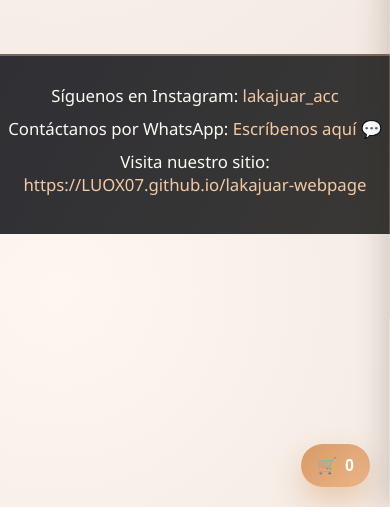
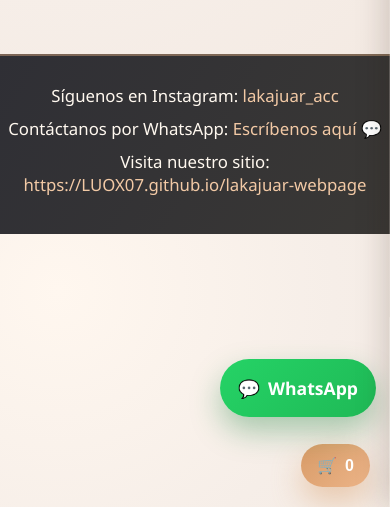
Before and after one commit to LUOX07/lakajuar-webpage, a website: page index.html in a window 390 px wide. Shown: the part 337-844 px from the top of the page. Drawn offline with Linux system fonts and the light colour scheme; no server answers.

Commit message:
Agregar boton flotante de WhatsApp con diseno mobile-friendly

```diff
--- a/assets/css/styles.css
+++ b/assets/css/styles.css
@@ -649,6 +649,32 @@ body::before {
     transform: translateY(-4px);
 }
 
+.floating-whatsapp-btn {
+    position: fixed;
+    right: 20px;
+    bottom: 84px;
+    z-index: 2000;
+    background: linear-gradient(135deg, #25d366, #1fb956);
+    color: #fff;
+    border: 0;
+    border-radius: 999px;
+    padding: 12px 16px;
+    font-size: 1rem;
+    font-weight: 700;
+    box-shadow: 0 14px 30px rgba(21, 128, 61, 0.35);
+    cursor: pointer;
+    display: inline-flex;
+    align-items: center;
+    gap: 8px;
+    text-decoration: none;
+    transition: transform 0.2s ease, filter 0.2s ease;
+}
+
+.floating-whatsapp-btn:hover {
+    transform: translateY(-4px);
+    filter: brightness(1.06);
+}
+
 .cart-drawer {
     position: fixed;
     top: 0;
@@ -894,6 +920,14 @@ footer a:hover,
         width: 100%;
         text-align: center;
     }
+
+    .floating-whatsapp-btn {
+        right: 14px;
+        bottom: 90px;
+        min-height: 58px;
+        padding: 14px 18px;
+        font-size: 1.1rem;
+    }
 }
 
 @media (prefers-reduced-motion: reduce) {
--- a/assets/js/main.js
+++ b/assets/js/main.js
@@ -93,6 +93,7 @@ const ui = {
   cartTotal: document.getElementById("cart-total"),
   checkoutBtn: document.getElementById("checkout-btn"),
   whatsappContactLink: document.getElementById("whatsapp-contact-link"),
+  whatsappFloatBtn: document.getElementById("whatsapp-float-btn"),
   authOpenBtn: document.getElementById("auth-open-btn"),
   authLogoutBtn: document.getElementById("auth-logout-btn"),
   authRoleBadge: document.getElementById("auth-role-badge"),
@@ -164,6 +165,19 @@ function buildWhatsAppUrl(message) {
   const whatsappNumber = normalizeWhatsAppNumber(STORE_WHATSAPP_NUMBER);
   if (!whatsappNumber) return "";
   return `https://wa.me/${whatsappNumber}?text=${encodeURIComponent(message)}`;
+}
+
+function bindWhatsAppLink(linkElement) {
+  linkElement?.addEventListener("click", event => {
+    const whatsappUrl = buildWhatsAppUrl(buildWhatsAppWelcomeMessage());
+    if (!whatsappUrl) {
+      event.preventDefault();
+      alert("Configura el numero de WhatsApp de la tienda en assets/js/firebase-config.js");
+      return;
+    }
+
+    linkElement.href = whatsappUrl;
+  });
 }
 
 function slugify(text) {
@@ -783,17 +797,8 @@ function bindUIEvents() {
   });
 
   ui.cancelEditBtn?.addEventListener("click", resetProductForm);
-
-  ui.whatsappContactLink?.addEventListener("click", event => {
-    const whatsappUrl = buildWhatsAppUrl(buildWhatsAppWelcomeMessage());
-    if (!whatsappUrl) {
-      event.preventDefault();
-      alert("Configura el numero de WhatsApp de la tienda en assets/js/firebase-config.js");
-      return;
-    }
-
-    ui.whatsappContactLink.href = whatsappUrl;
-  });
+  bindWhatsAppLink(ui.whatsappContactLink);
+  bindWhatsAppLink(ui.whatsappFloatBtn);
 }
 
 function seedLocalFallbackProducts() {
--- a/index.html
+++ b/index.html
@@ -119,6 +119,11 @@
     🛒 <span id="floating-cart-count">0</span>
   </button>
 
+  <a id="whatsapp-float-btn" class="floating-whatsapp-btn" href="#" target="_blank" rel="noreferrer" aria-label="Contactar por WhatsApp" title="Contactar por WhatsApp">
+    <span aria-hidden="true">💬</span>
+    <span>WhatsApp</span>
+  </a>
+
   <aside id="cart-drawer" class="cart-drawer" aria-label="Carrito de compras" aria-live="polite">
     <div class="cart-drawer-header">
       <h3>Tu carrito</h3>
```
